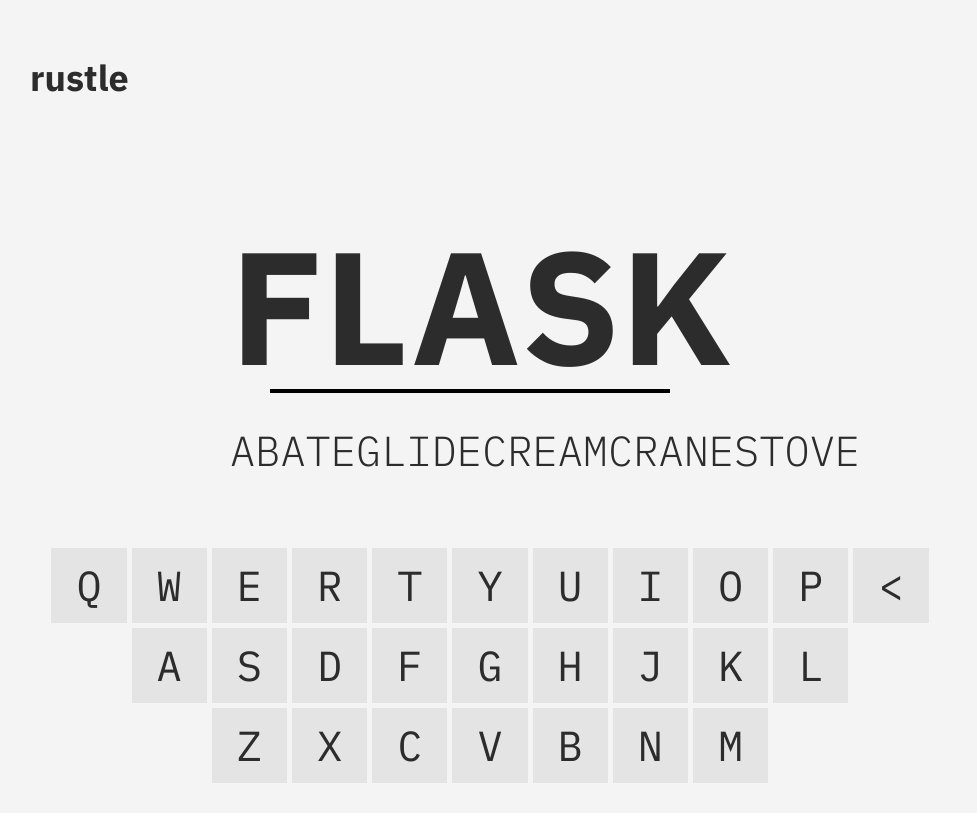
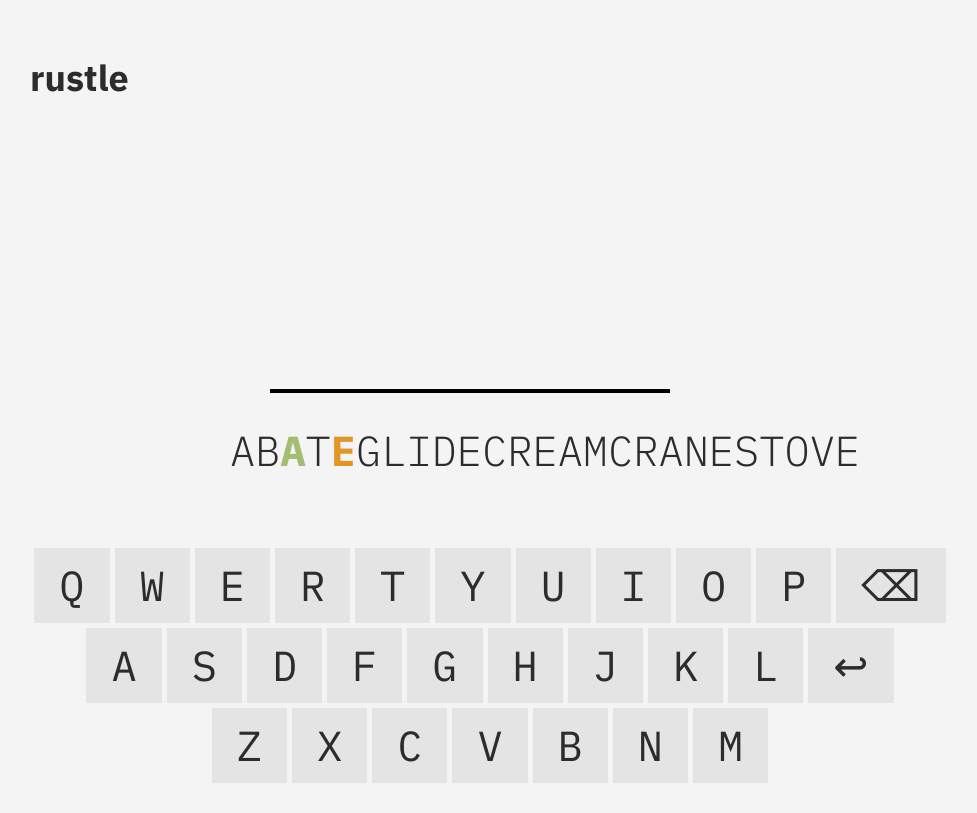
Before and after one commit to asifZaman0362/rustle, a plain HTML site: page index.html in a window 1280 px wide. Shown: the whole page, without its empty margins (170-1147 px from the left). Drawn offline with Linux system fonts and the light colour scheme.

Commit message:
Updated frontend code

```diff
--- a/index.html
+++ b/index.html
@@ -3,6 +3,10 @@
     <head>
         <style>
             @import url('https://fonts.googleapis.com/css2?family=IBM+Plex+Mono:ital,wght@0,100;0,200;0,300;0,400;0,500;0,600;0,700;1,100;1,200;1,300;1,400;1,500;1,600&family=IBM+Plex+Sans:ital,wght@0,100;0,200;0,300;0,400;0,500;0,600;0,700;1,100;1,200;1,300;1,400;1,500;1,600;1,700&display=swap');
+            :root {
+                --col-correct: #a4be71;
+                --col-misplaced: #e19627;
+            }
             html {
                 background-color: #f4f4f4;
             }
@@ -38,6 +42,14 @@
             #guess-stage * {
                 flex: 1;
             }
+            .correct {
+                font-weight: 800;
+                color: var(--col-correct);
+            }
+            .misplaced {
+                font-weight: 800;
+                color: var(--col-misplaced);
+            }
             #keyboard {
                 display: flex;
                 flex-direction: column;
@@ -63,6 +75,12 @@
                 margin: 0;
                 margin-bottom: -40px;
             }
+            #input::after {
+                content: "\00a0\00a0";
+                width: 0;
+                visibility: hidden;
+                margin-right: -100px;
+            }
             hr {
                 height: 4px;
                 margin: 20px 40px 10px;
@@ -70,18 +88,82 @@
                 background-color: black;
             }
         </style>
+        <script defer>
+            var answer = "";
+            var answer_input;
+            function submit() {
+
+            }
+            function process_key(event) {
+                switch (event.key) {
+                    case "Backspace":
+                        backspace();
+                        break;
+                    case "Enter":
+                        submit();
+                        break;
+                    default:
+                        if (event.key >= 'a' && event.key <= 'z') {
+                            press_key(event.key.toUpperCase());
+                        }
+                }
+            }
+            function update_guess() {
+                answer_input.innerHTML = answer;
+            }
+            function backspace() {
+                if (answer == "") return;
+                else answer = answer.slice(0, -1);
+                update_guess();
+            }
+            function press_key(char) {
+                if (char == '<') return backspace();
+                if (answer.length >=5) return;
+                answer += char;
+                update_guess();
+            }
+            function generate_keys() {
+                answer_input = document.getElementById("input");
+                let keyboard = document.getElementById("keyboard");
+                document.addEventListener('keydown', process_key);
+                let keyrows = [
+                    document.createElement("div"),
+                    document.createElement("div"),
+                    document.createElement("div")
+                ];
+                let x_keys = [ "QWERTYUIOP<", "ASDFGHJKL*", "ZXCVBNM" ];
+                console.log(x_keys);
+                for (let i = 0; i < keyrows.length; i++) {
+                    let ul = document.createElement("ul");;
+                    for (let j = 0; j < x_keys[i].length; j++) {
+                        let key = document.createElement('li');
+                        key.onclick = () => { press_key(x_keys[i][j]); }
+                        if (x_keys[i][j] == '*') {
+                            key.innerHTML = "↩";
+                        } else if (x_keys[i][j] == '<') {
+                            key.innerHTML = "⌫";
+                        }
+                        else key.innerHTML = x_keys[i][j];
+                        ul.appendChild(key);
+                    }
+                    keyrows[i].classList.add("key-row");
+                    keyrows[i].appendChild(ul);
+                    keyboard.appendChild(keyrows[i]);
+                }
+            }
+        </script>
     </head>
-    <body>
+    <body onload="generate_keys()">
         <div id="main-container">
             <h1 id="logo">rustle</h1>
             <div id="game-area">
                 <div id="input-area">
-                    <h1 id="input">FLASK</h1>
+                    <h1 id="input"></h1>
                     <hr id="input-bar">
                 </div>
                 <div id="guess-stage">
                     <div class="guess-container">
-                        <h2>ABATE</h2>
+                        <h2>AB<span class="correct">A</span>T<span class="misplaced">E</span></h2>
                     </div>
                     <div class="guess-container">
                         <h2>GLIDE</h2>
@@ -97,45 +179,6 @@
                     </div>
                 </div>
                 <div id="keyboard">
-                    <div class="key-row">
-                        <ul>
-                            <li>q</li>
-                            <li>w</li>
-                            <li>e</li>
-                            <li>r</li>
-                            <li>t</li>
-                            <li>y</li>
-                            <li>u</li>
-                            <li>i</li>
-                            <li>o</li>
-                            <li>p</li>
-                            <li><</li>
-                        </ul>
-                    </div>
-                    <div class="key-row">
-                        <ul>
-                            <li>a</li>
-                            <li>s</li>
-                            <li>d</li>
-                            <li>f</li>
-                            <li>g</li>
-                            <li>h</li>
-                            <li>j</li>
-                            <li>k</li>
-                            <li>l</li>
-                        </ul>
-                    </div>
-                    <div class="key-row">
-                        <ul>
-                            <li>z</li>
-                            <li>x</li>
-                            <li>c</li>
-                            <li>v</li>
-                            <li>b</li>
-                            <li>n</li>
-                            <li>m</li>
-                        </ul>
-                    </div>
                 </div>
             </div>
         </div>
```
Also changed, not shown: 2 other files.
